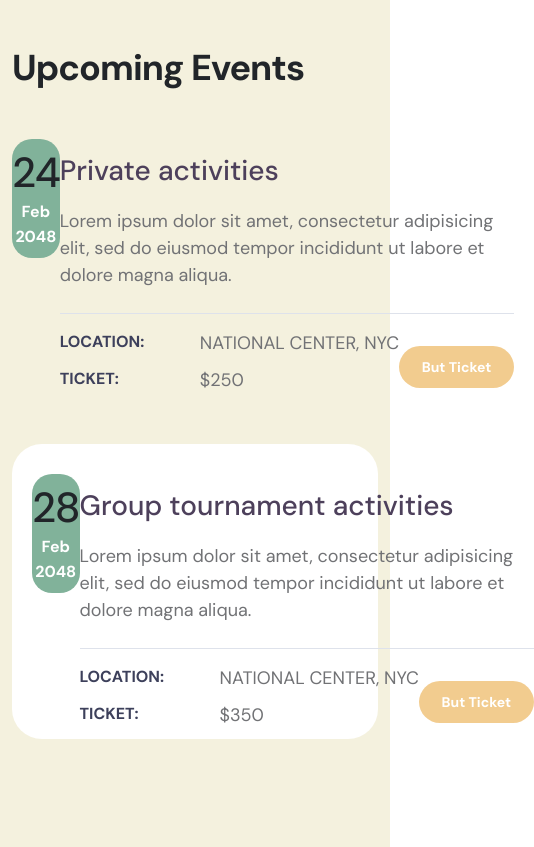
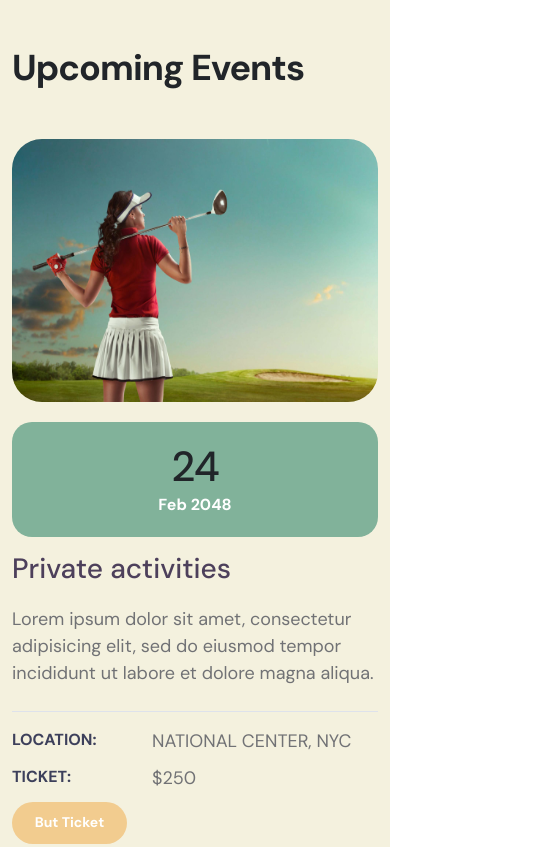
Before and after one commit to Murad268/tiyagolf, a plain HTML site: page index.html in a window 390 px wide. Shown: the part 4240-5087 px from the top of the page, 534 px wide, since content can reach past the window. Drawn offline with nearby package versions, Linux system fonts and the light colour scheme; a web font is replaced by a local one.

Commit message:
Add files via upload

```diff
--- a/index.html
+++ b/index.html
@@ -365,6 +365,7 @@
          </h4>
          <div class="event__list">
             <div class="event">
+              <div class="event__left">
                   <div class="event__date">
                      <div>
                         <div>24</div>
@@ -373,6 +374,7 @@
                   </div>
                   <div class="event__image">
                      <img src="./assets/professional-golf-player.png" alt="">
+                  </div>
               </div>
                <div class="event__desc">
                   <h5 class="event__desc__title">
@@ -394,6 +396,7 @@
                </div>
             </div>
             <div class="event">
+               <div class="event__left">
                   <div class="event__date">
                      <div>
                         <div>28</div>
@@ -402,6 +405,7 @@
                   </div>
                   <div class="event__image">
                      <img src="./assets/girl-taking-selfie-with-friends-golf-field.png" alt="">
+                  </div>
                </div>
                <div class="event__desc">
                   <h5 class="event__desc__title">
--- a/style/style.css
+++ b/style/style.css
@@ -635,9 +635,12 @@ svg:first-child {
 }
 .event:nth-child(even) {
    background-color: #FFFFFF;
-   padding-top: 30px;
-   padding-left: 20px;
+   padding: 30px 0 30px 20px;
+
    border-radius: 30px
+}
+.event__left {
+   display: flex;
 }
 .event__desc {
    width: 509px;
@@ -701,6 +704,27 @@ svg:first-child {
    color: #717275;
    text-transform: uppercase;
 }
+@media(max-width: 1199px) {
+   .event {
+      justify-content: space-between;
+      width: 100%;
+   }
+   .event__date {
+      width: 123.656px;
+      height: 142.391px;
+   }
+   .event__image {
+      width: 271.328px;
+      height: 175.547px;
+   }
+   .event__desc {
+      width: 419px;
+   }
+   .event__desc__footer {
+      width: 100%;
+      justify-content: center;
+   }
+}
 @media(max-width: 992px) {
    .header {
       background-size: cover
@@ -763,6 +787,27 @@ svg:first-child {
       width: 100% !important;
       margin-top: 40px;
    }
+   .event {
+      flex-direction: column;
+   }
+   .event__left {
+      width: 100%;
+      justify-content: space-around;
+   }
+   .event__date {
+      width: 191.328px;
+      height: 114.391px;
+   }
+   .event__image {
+      height: 263.094px;
+      width: 406.656px;
+   }
+   .event__desc {
+      width: 100%;
+   }
+   .event__desc__footer {
+      justify-content: space-between;
+   }
 }
 @media(max-width: 770px) {
    .history__box {
@@ -783,6 +828,19 @@ svg:first-child {
       width: 100%;
       object-fit: cover;
       border-radius: 30px
+   }
+   .event__left {
+      flex-direction: column;
+      row-gap: 20px;
+   }
+   .event__left>div {
+      width: 100%;
+   }
+   .event__date {
+      order: 2
+   }
+   .event__desc__footer {
+      flex-wrap: wrap;
    }
 }
 @media(max-width: 600px) {
```
Lines whose indentation alone changed are shown as unchanged.
